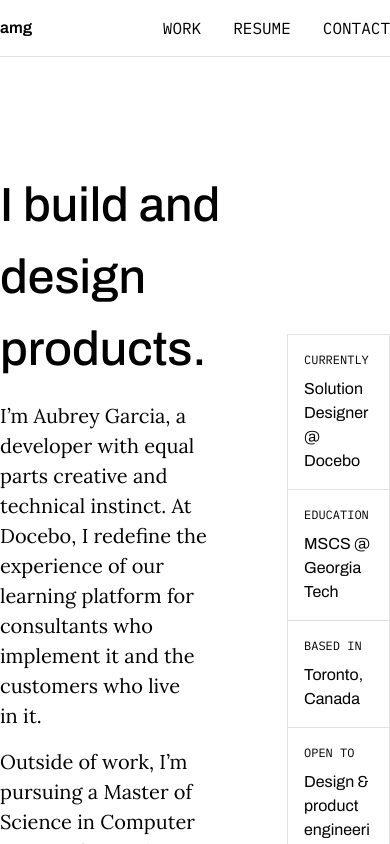
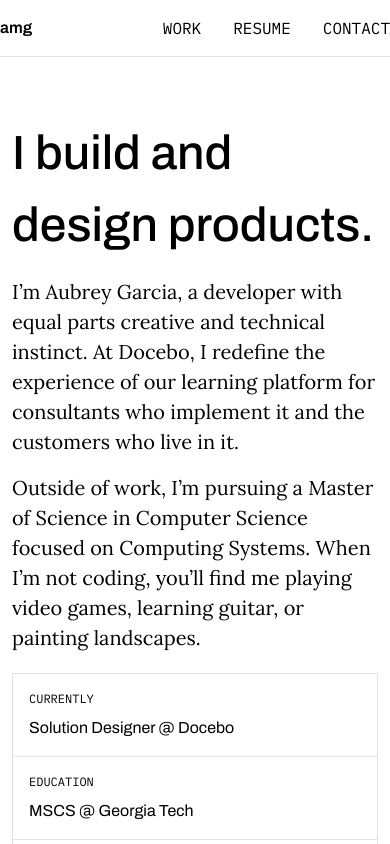
Before and after one commit to aubreymae/melatonin-theme-folio, a Next.js app: page / in a window 390 px wide. Shown: the top 844 px of the page. Built offline with nearby package versions, Linux system fonts and the light colour scheme.

Commit message:
Added media query breakpoints

```diff
--- a/src/app/ui/globals.css
+++ b/src/app/ui/globals.css
@@ -85,6 +85,8 @@ h6 {
   isolation: isolate;
 }
 
+/* Extra large devices (large laptops and desktops, 1200px and up) */
+@media only screen and (min-width: 1200px) {
   /* CSS VARIABLES */
   :root {
     --pad-sm: 0.5rem;
@@ -98,24 +100,56 @@ h6 {
     --gap-xl: 4rem;
   }
 
+  /* TYPOGRAPHY */
+  h1 {
+    font-size: 3rem;
+  }
+  h2 {
+    font-size: 2.5rem;
+  }
+  h3 {
+    font-size: 2rem;
+  }
+  h4 {
+    font-size: 1.5rem;
+  }
+}
+
+/* Extra small devices (phones, 600px and down) */
+@media only screen and (max-width: 600px) {
+  /* CSS VARIABLES */
+  :root {
+    --pad-sm: 0.75rem;
+    --pad-md: 1rem;
+    --pad-lg: 1.5rem;
+    --pad-xl: 2rem;
+
+    --gap-sm: 0.75rem;
+    --gap-md: 1rem;
+    --gap-lg: 1.5rem;
+    --gap-xl: 2rem;
+  }
+
+  /* TYPOGRAPHY */
+  h1 {
+    font-size: 2rem;
+  }
+  h2 {
+    font-size: 1.75rem;
+  }
+  h3 {
+    font-size: 1.5rem;
+  }
+  h4 {
+    font-size: 1.25rem;
+  }
+}
+
 /* COLORS */
 :root {
   --gray-100: #e2e2e2;
 
   --red-100: #fdf7f7;
-}
-
-/* TYPOGRAPHY */
-h2 {
-  font-size: 2.5rem;
-}
-
-h3 {
-  font-size: 2rem;
-}
-
-h4 {
-  font-size: 1.5rem;
 }
 
 /* BUTTON */
--- a/src/app/ui/utils.css
+++ b/src/app/ui/utils.css
@@ -1,3 +1,5 @@
+/* Extra large devices (large laptops and desktops, 1200px and up) */
+@media only screen and (min-width: 1200px) {
   .flex {
     display: flex;
     gap: var(--gap, 1rem);
@@ -27,6 +29,35 @@
   .btm-margin {
     margin-bottom: 7rem;
   }
+}
+
+/* Extra small devices (phones, 600px and down) */
+@media only screen and (max-width: 600px) {
+  .flex {
+    display: flex;
+    gap: var(--gap, 0.5rem);
+  }
+
+  .grid {
+    display: grid;
+    gap: var(--gap, 0.5rem);
+  }
+
+  .grid-col-4,
+  .grid-col-3 {
+    grid-column: 1 / -1;
+  }
+
+  .container {
+    width: 100%;
+    padding: var(--pad-sm);
+    margin-inline: auto;
+  }
+
+  .btm-margin {
+    margin-bottom: 3rem;
+  }
+}
 
 /* Typography */
 .archivo {
```
Lines whose indentation alone changed are shown as unchanged.
